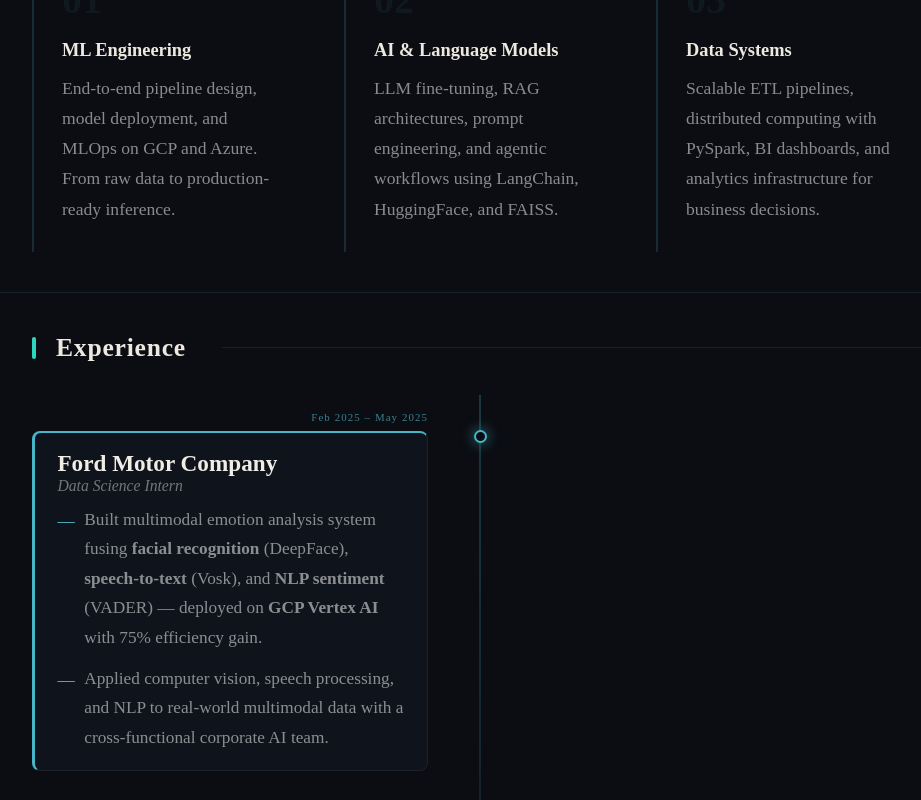
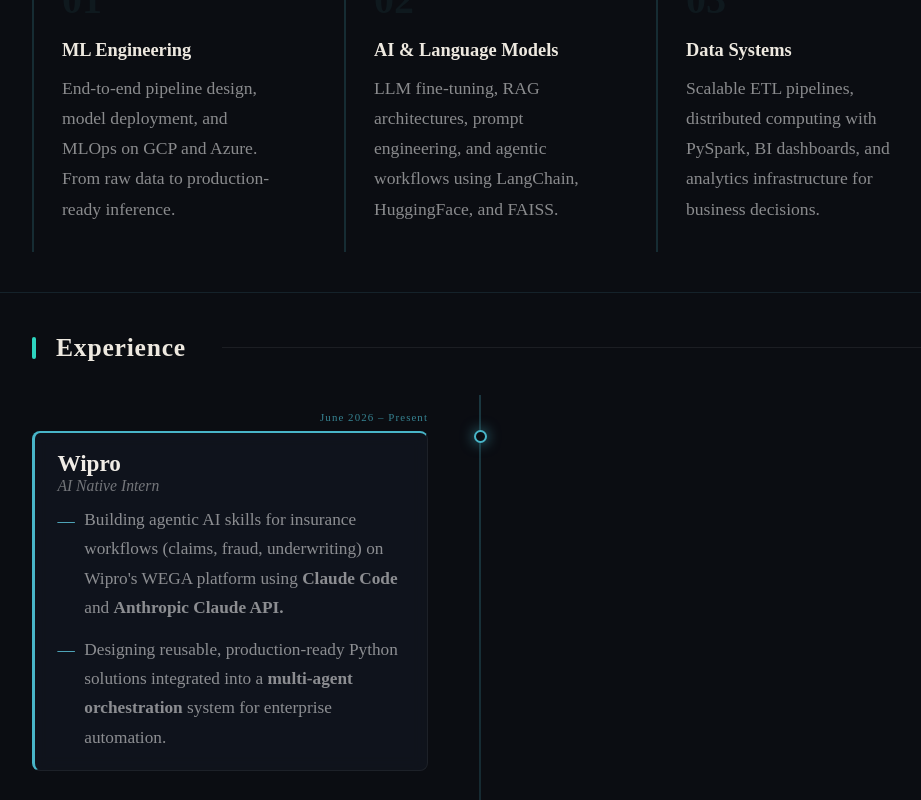
Before and after one commit to Manasavijr/portfolio, a React (Vite) app: page / in a window 1280 px wide. Shown: the part 2000-2800 px from the top of the page, without its empty margins (160-1081 px from the left). Built offline with nearby package versions, Linux system fonts and the light colour scheme; a web font is replaced by a local one.

Commit message:
add experience

```diff
--- a/src/ManasaPortfolio.jsx
+++ b/src/ManasaPortfolio.jsx
@@ -51,6 +51,13 @@
     { icon:"⬡", title:"Data Systems",           desc:"Scalable ETL pipelines, distributed computing with PySpark, BI dashboards, and analytics infrastructure for business decisions." },
   ],
   experience: [
+    {
+      company:"Wipro", role:"AI Native Intern", period:"June 2026 – Present", featured:true,
+      bullets:[
+        "Building agentic AI skills for insurance workflows (claims, fraud, underwriting) on Wipro's WEGA platform using **Claude Code** and **Anthropic Claude API.**",
+        "Designing reusable, production-ready Python solutions integrated into a **multi-agent orchestration** system for enterprise automation."
+      ],
+    },
     {
       company:"Ford Motor Company", role:"Data Science Intern", period:"Feb 2025 – May 2025", featured:true,
       bullets:[
```
